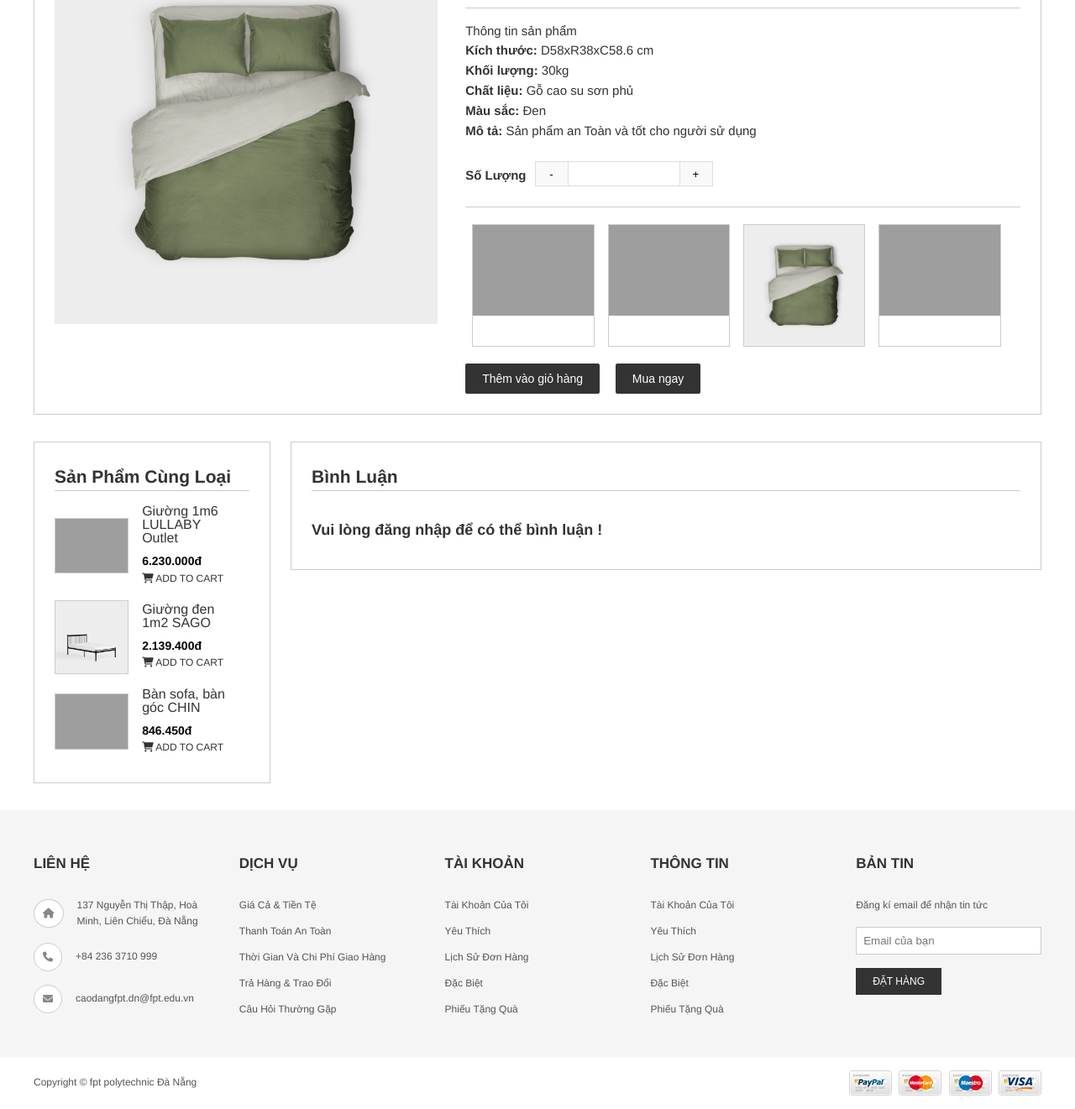
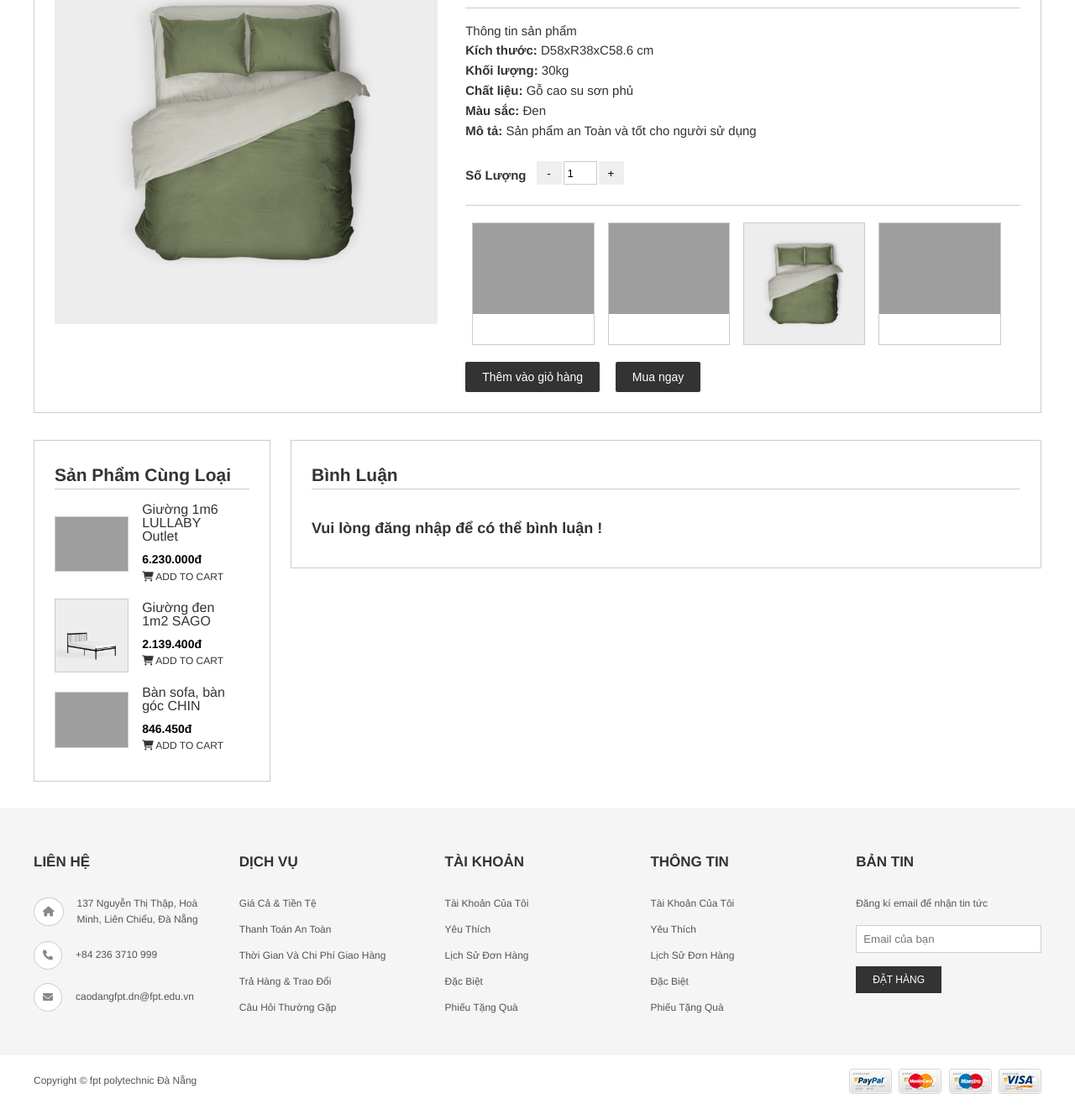
Before and after one commit to trungtv0910/vyhomedecor, a PHP site: page /vyhomedecor/index.php?act=product&prodId=11 in a window 1280 px wide. Shown: the part 436-1757 px from the top of the page at 84% size. Run offline with PHP 8.4, Linux system fonts and the light colour scheme; data comes from the database, SQL or seed files in the repository; some libraries are stand-ins or nearby versions; grey boxes are pictures that could not be loaded.

Commit message:
tăng giảm quantity

```diff
--- a/css/product.css
+++ b/css/product.css
@@ -145,7 +145,7 @@ div.stars {
     outline:none;
 }
 
-.input-qty {
+/* .input-qty {
     background-color:#fff;
     height:3rem;
     text-align:center;
@@ -162,7 +162,7 @@ div.stars {
 .input-qty::-webkit-outer-spin-button,.input-qty::-webkit-inner-spin-button {
     -webkit-appearance:none;
     margin:0;
-}
+} */
 
 .size{
     margin-top: 15px;
--- a/css/shoppingCart.css
+++ b/css/shoppingCart.css
@@ -125,3 +125,10 @@ th, td{
 .cart__control-link:hover {
     background-color: var(--hover-color);
 }
+
+.cart__update button {
+    outline: none;
+    border: none;
+    background-color: transparent;
+    cursor: pointer;
+}
--- a/css/style.css
+++ b/css/style.css
@@ -1613,3 +1613,17 @@
     font-size: 1.6rem;
     text-transform: unset;
 }
+
+
+.quantity{
+    width: 40px;
+    padding: 0 4px;
+    border: 1px solid var(--border-color);
+}
+.quantity-control{
+    width: 30px;
+    outline: none;
+    border: none;
+    margin: 0 2px;
+    border-radius: 2px;
+}
--- a/view/footer.php
+++ b/view/footer.php
@@ -162,6 +162,27 @@
 
 </div>
 <script src="./js/index.js"></script>
+<script src="./js/validator.js"></script>
+    <script>
+        document.addEventListener('DOMContentLoaded', function () {
+          // Mong muốn của chúng ta
+          Validator({
+            form: '#checkout__form',
+            formGroupSelector: '.form-group',
+            errorSelector: '.form-message',
+            rules: [
+              Validator.isRequired('#fullname', 'Vui lòng nhập tên đầy đủ của bạn !'),
+              Validator.isRequired('#phone', 'Vui lòng nhập số điện thoại của bạn !'),
+              Validator.isRequired('#email', 'Vui lòng nhập email của bạn !'),
+              Validator.isRequired('#address', 'Vui lòng nhập địa chỉ của bạn !'),
+              Validator.isRequired('input[name="payment"]', 'Vui lòng chọn phương thức thanh toán !'),
+              Validator.isEmail('#email'),
+              Validator.isPhone('#phone')
+            ],
+          });
+        });
+
+    </script>
 </body>
 
 </html>
--- a/view/product.php
+++ b/view/product.php
@@ -49,9 +49,9 @@
 
                                 <div class="buttons_added">
                                     <strong>Số Lượng</strong>
-                                    <input class="minus is-form" type="button" value="-">
-                                    <input aria-label="quantity" class="input-qty" max="Số tối đa" min="Số tối thiểu" name="" type="number" value="">
-                                    <input class="plus is-form" type="button" value="+">
+                                    <input onclick="var result = document.querySelector('.quantity'); var qty = result.value; if( !isNaN(qty) &amp;&amp; qty > 1 ) result.value--;return false;" type='button' value='-' class="quantity-control"/>
+                                    <input class='quantity' min='1' name='quantity' type='text' value='1' />
+                                    <input onclick="var result = document.querySelector('.quantity'); var qty = result.value; if( !isNaN(qty)) result.value++;return false;" type='button' value='+' class="quantity-control"/>
                                 </div>
                             </div>
                             <div class="show-anh">
```
Also changed, not shown: view/shoppingCart.php (+11 -3 lines).
